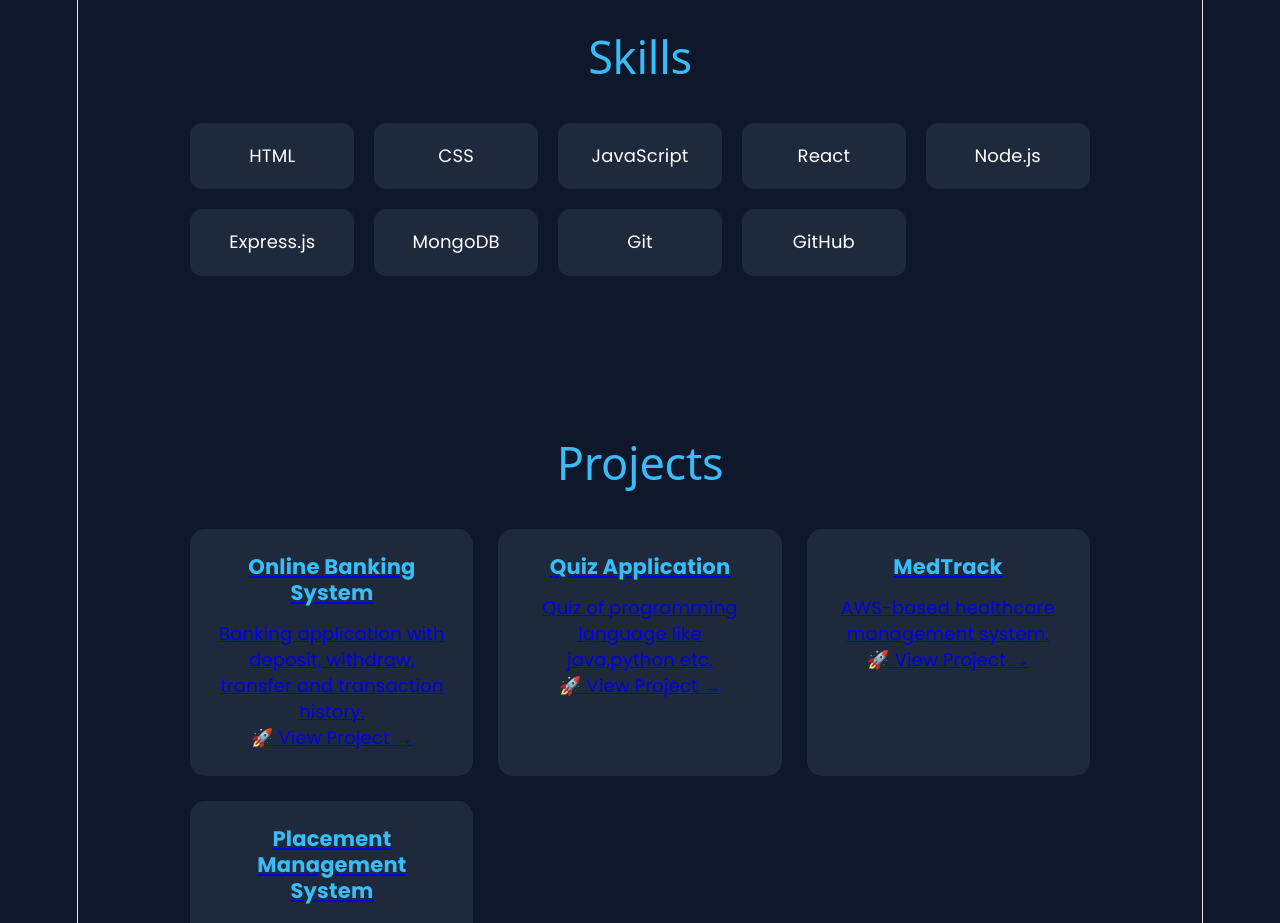
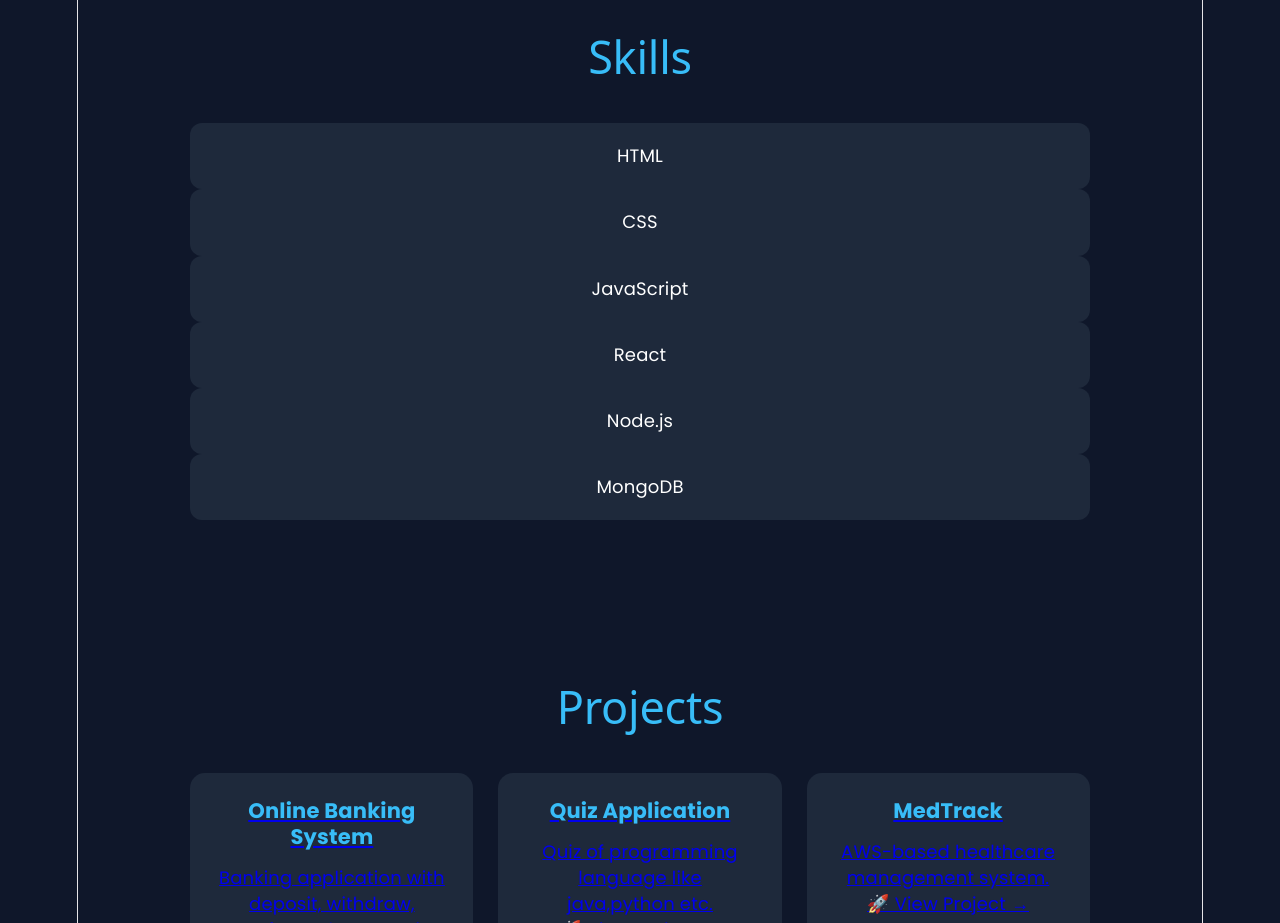
Before and after one commit to anandkishoretata-ak/Portfolio, a React (Vite) app: page / in a window 1280 px wide. Shown: the part 1200-2123 px from the top of the page. Built offline with nearby package versions, Linux system fonts and the light colour scheme.

Commit message:
my moditfy code

```diff
--- a/src/components/Skills.jsx
+++ b/src/components/Skills.jsx
@@ -1,28 +1,25 @@
+import { motion } from "framer-motion";
+
 function Skills() {
-  const skills = [
-    "HTML",
-    "CSS",
-    "JavaScript",
-    "React",
-    "Node.js",
-    "Express.js",
-    "MongoDB",
-    "Git",
-    "GitHub",
-  ];
-
   return (
-    <section id="skills">
+    <motion.section
+      id="skills"
+      initial={{ opacity: 0, y: 100 }}
+      whileInView={{ opacity: 1, y: 0 }}
+      transition={{ duration: 0.8 }}
+      viewport={{ once: true }}
+    >
       <h2>Skills</h2>
 
-      <div className="skills-container">
-        {skills.map((skill, index) => (
-          <div key={index} className="skill-card">
-            {skill}
-          </div>
-        ))}
+      <div className="skills-grid">
+        <div className="skill-card">HTML</div>
+        <div className="skill-card">CSS</div>
+        <div className="skill-card">JavaScript</div>
+        <div className="skill-card">React</div>
+        <div className="skill-card">Node.js</div>
+        <div className="skill-card">MongoDB</div>
       </div>
-    </section>
+    </motion.section>
   );
 }
 
```
